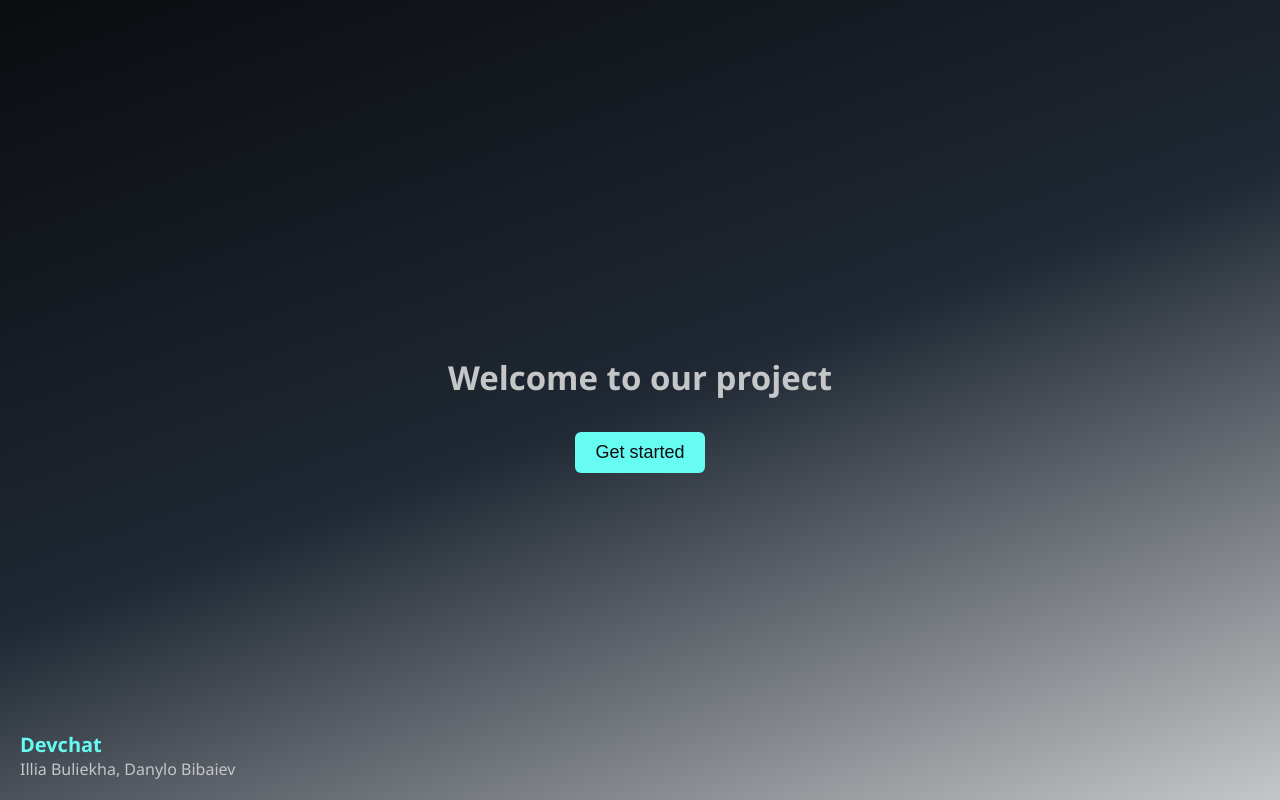
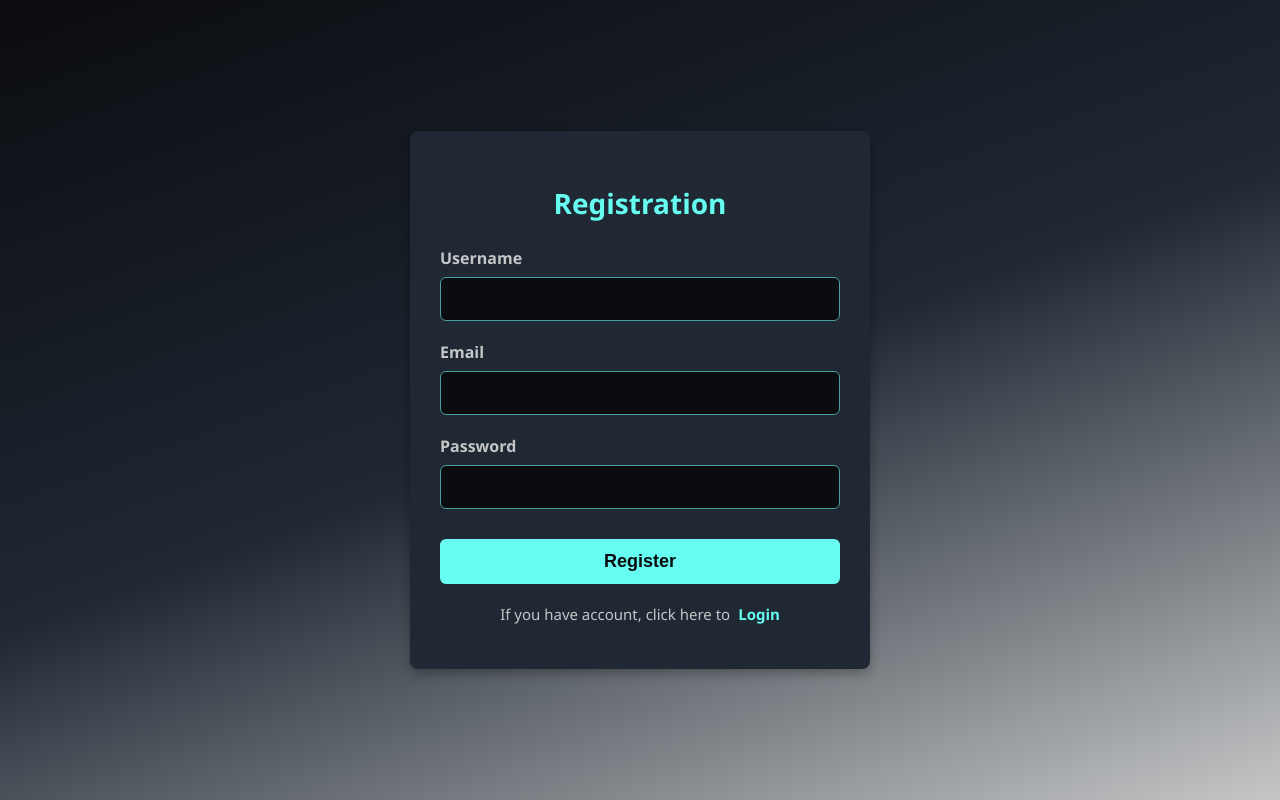
Before and after one commit to DeltaBiba/DevChat, a React (Vite) app in the folder frontend/: page /register in a window 1280 px wide. Built offline with nearby package versions, Linux system fonts and the light colour scheme.

Commit message:
create Login and Register pages

```diff
--- a/frontend/package.json
+++ b/frontend/package.json
@@ -11,7 +11,9 @@
   },
   "dependencies": {
     "react": "^19.0.0",
-    "react-dom": "^19.0.0"
+    "react-dom": "^19.0.0",
+    "react-hook-form": "^7.55.0",
+    "react-router-dom": "^7.5.0"
   },
   "devDependencies": {
     "@eslint/js": "^9.21.0",
--- a/frontend/src/components/App/App.css
+++ b/frontend/src/components/App/App.css
@@ -0,0 +1,10 @@
+.App {
+  font-family: "Segoe UI", Tahoma, Geneva, Verdana, sans-serif;
+  background: linear-gradient(
+    160deg,
+    var(--black),
+    var(--dark-gray),
+    var(--gray)
+  );
+  color: var(--gray);
+}
--- a/frontend/src/components/App/App.jsx
+++ b/frontend/src/components/App/App.jsx
@@ -1,13 +1,21 @@
-import './App.css'
-import {StartScreen} from "../StartScreen/StartScreen.jsx"
+import "./App.css";
+import { StartScreen } from "../StartScreen/StartScreen.jsx";
+import { BrowserRouter, Route, Routes } from "react-router-dom";
+import { LoginPage } from "../LoginPage/LoginPage.jsx";
+import { RegisterPage } from "../RegisterPage/RegisterPage.jsx";
 
 function App() {
-
   return (
-    <>
-      <StartScreen/>
-    </>
-  )
+    <div className="App">
+      <BrowserRouter>
+        <Routes>
+          <Route path="/" element={<StartScreen />} />
+          <Route path="/login" element={<LoginPage />} />
+          <Route path="/register" element={<RegisterPage />} />
+        </Routes>
+      </BrowserRouter>
+    </div>
+  );
 }
 
-export default App
+export default App;
--- /dev/null
+++ b/frontend/src/components/LoginPage/LoginPage.jsx
@@ -0,0 +1,73 @@
+import React from "react";
+import { useForm } from "react-hook-form";
+import styles from "./LoginPage.module.css";
+import { Link } from "react-router-dom";
+
+export const LoginPage = () => {
+  const {
+    register,
+    handleSubmit,
+    formState: { errors },
+  } = useForm();
+
+  const onSubmit = (data) => {
+    console.log(data);
+  };
+
+  return (
+    <div className={styles.container}>
+      <div className={styles.formWrapper}>
+        <h2 className={styles.title}>Login to chat</h2>
+        <form onSubmit={handleSubmit(onSubmit)}>
+          <div className={styles.formGroup}>
+            <label htmlFor="email">Email</label>
+            <input
+              id="email"
+              type="email"
+              className={styles.input}
+              {...register("email", {
+                required: true,
+                pattern: {
+                  value: /^[A-Z0-9._%+-]+@[A-Z0-9.-]+\.[A-Z]{2,}$/i,
+                  message: "invalid email address",
+                },
+              })}
+            />
+            {errors.email && (
+              <p className={styles.error}>{errors.email.message}</p>
+            )}
+          </div>
+
+          <div className={styles.formGroup}>
+            <label htmlFor="password">Password</label>
+            <input
+              id="password"
+              type="password"
+              className={styles.input}
+              {...register("password", {
+                required: true,
+                minLength: {
+                  value: 6,
+                },
+              })}
+            />
+            {errors.password && (
+              <p className={styles.error}>{errors.password.message}</p>
+            )}
+          </div>
+
+          <button type="submit" className={styles.button}>
+            Login
+          </button>
+
+          <p className={styles.registerPrompt}>
+            Don't have an account?
+            <Link to="/register" className={styles.registerLink}>
+              Register
+            </Link>
+          </p>
+        </form>
+      </div>
+    </div>
+  );
+};
--- /dev/null
+++ b/frontend/src/components/LoginPage/LoginPage.module.css
@@ -0,0 +1,111 @@
+.container {
+  display: flex;
+  justify-content: center;
+  align-items: center;
+  height: 100vh;
+  width: 100%;
+}
+
+.formWrapper {
+  background-color: var(--dark-gray);
+  border-radius: 8px;
+  padding: 30px;
+  width: 100%;
+  max-width: 400px;
+  box-shadow: 0 4px 12px rgba(0, 0, 0, 0.3);
+}
+
+.title {
+  color: var(--blue);
+  text-align: center;
+  margin-bottom: 25px;
+  font-size: 28px;
+}
+
+.formGroup {
+  margin-bottom: 20px;
+}
+
+.formGroup label {
+  display: block;
+  margin-bottom: 8px;
+  font-weight: bold;
+  color: var(--gray);
+}
+
+.input {
+  width: 100%;
+  padding: 12px;
+  border: 1px solid var(--dark-blue);
+  background-color: var(--black);
+  color: var(--gray);
+  border-radius: 6px;
+  box-sizing: border-box;
+  font-size: 16px;
+  transition: border-color 0.3s ease;
+}
+
+.input:focus {
+  border-color: var(--blue);
+  outline: none;
+  box-shadow: 0 0 0 2px rgba(102, 252, 241, 0.2);
+}
+
+.error {
+  color: #ff6b6b;
+  font-size: 14px;
+  margin-top: 5px;
+}
+
+.button {
+  margin-top: 10px;
+  width: 100%;
+  padding: 12px;
+  font-size: 18px;
+  background-color: var(--blue);
+  color: var(--black);
+  border: none;
+  border-radius: 6px;
+  cursor: pointer;
+  transition: background-color 0.3s ease, transform 0.2s ease;
+  font-weight: bold;
+}
+
+.button:hover {
+  background-color: var(--dark-blue);
+  transform: scale(1.02);
+}
+
+.registerPrompt {
+  text-align: center;
+  margin-top: 20px;
+  color: var(--gray);
+  font-size: 15px;
+}
+
+.registerLink {
+  color: var(--blue);
+  margin-left: 8px;
+  text-decoration: none;
+  font-weight: bold;
+  transition: color 0.3s ease;
+}
+
+.registerLink:hover {
+  color: var(--dark-blue);
+  text-decoration: underline;
+}
+
+.sign {
+  color: var(--gray);
+}
+
+.sign h2 {
+  font-size: 20px;
+  color: var(--blue);
+}
+
+.sign h3 {
+  font-size: 16px;
+  color: var(--gray);
+}
--- /dev/null
+++ b/frontend/src/components/RegisterPage/RegisterPage.jsx
@@ -0,0 +1,97 @@
+import React from "react";
+import { useForm } from "react-hook-form";
+import styles from "../LoginPage/LoginPage.module.css";
+import { Link } from "react-router-dom";
+
+export const RegisterPage = () => {
+  const {
+    register,
+    handleSubmit,
+    formState: { errors },
+  } = useForm();
+
+  const onSubmit = (data) => {
+    console.log(data);
+  };
+
+  return (
+    <div className={styles.container}>
+      <div className={styles.formWrapper}>
+        <h2 className={styles.title}>Registration</h2>
+        <form onSubmit={handleSubmit(onSubmit)}>
+          <div className={styles.formGroup}>
+            <label htmlFor="username">Username</label>
+            <input
+              id="username"
+              type="text"
+              className={styles.input}
+              {...register("username", {
+                required: true,
+                minLength: {
+                  value: 3,
+                  message: "Username must be at least 3 characters",
+                },
+                pattern: {
+                  value: /^[a-zA-Z0-9_]+$/,
+                  message:
+                    "Username can only contain letters, numbers and underscore",
+                },
+              })}
+            />
+            {errors.username && (
+              <p className={styles.error}>{errors.username.message}</p>
+            )}
+          </div>
+
+          <div className={styles.formGroup}>
+            <label htmlFor="email">Email</label>
+            <input
+              id="email"
+              type="email"
+              className={styles.input}
+              {...register("email", {
+                required: true,
+                pattern: {
+                  value: /^[A-Z0-9._%+-]+@[A-Z0-9.-]+\.[A-Z]{2,}$/i,
+                  message: "invalid email address",
+                },
+              })}
+            />
+            {errors.email && (
+              <p className={styles.error}>{errors.email.message}</p>
+            )}
+          </div>
+
+          <div className={styles.formGroup}>
+            <label htmlFor="password">Password</label>
+            <input
+              id="password"
+              type="password"
+              className={styles.input}
+              {...register("password", {
+                required: true,
+                minLength: {
+                  value: 6,
+                },
+              })}
+            />
+            {errors.password && (
+              <p className={styles.error}>{errors.password.message}</p>
+            )}
+          </div>
+
+          <button type="submit" className={styles.button}>
+            Register
+          </button>
+
+          <p className={styles.registerPrompt}>
+            If you have account, click here to
+            <Link to="/login" className={styles.registerLink}>
+              Login
+            </Link>
+          </p>
+        </form>
+      </div>
+    </div>
+  );
+};
--- a/frontend/src/components/StartScreen/StartScreen.jsx
+++ b/frontend/src/components/StartScreen/StartScreen.jsx
@@ -1,10 +1,14 @@
+import { Link } from "react-router-dom";
 import styles from "./StartScreen.module.css";
+
 export const StartScreen = () => {
   return (
     <div className={styles.container}>
       <div className={styles.greeting}>
         <h2>Welcome to our project</h2>
+        <Link to="/login">
           <button className={styles.button}>Get started</button>
+        </Link>
       </div>
       <div className={styles.sign}>
         <h2>Devchat</h2>
--- a/frontend/src/components/StartScreen/StartScreen.module.css
+++ b/frontend/src/components/StartScreen/StartScreen.module.css
@@ -1,8 +1,5 @@
 body {
   margin: 0;
-    font-family: 'Segoe UI', Tahoma, Geneva, Verdana, sans-serif;
-    background: linear-gradient(160deg, var(--black), var(--dark-gray), var(--gray));
-    color: var(--gray);
 }
 
 .container {
```
Also changed, not shown: 1 other file (tests, documents, lock files or other folders). Lines whose indentation alone changed are shown as unchanged.
